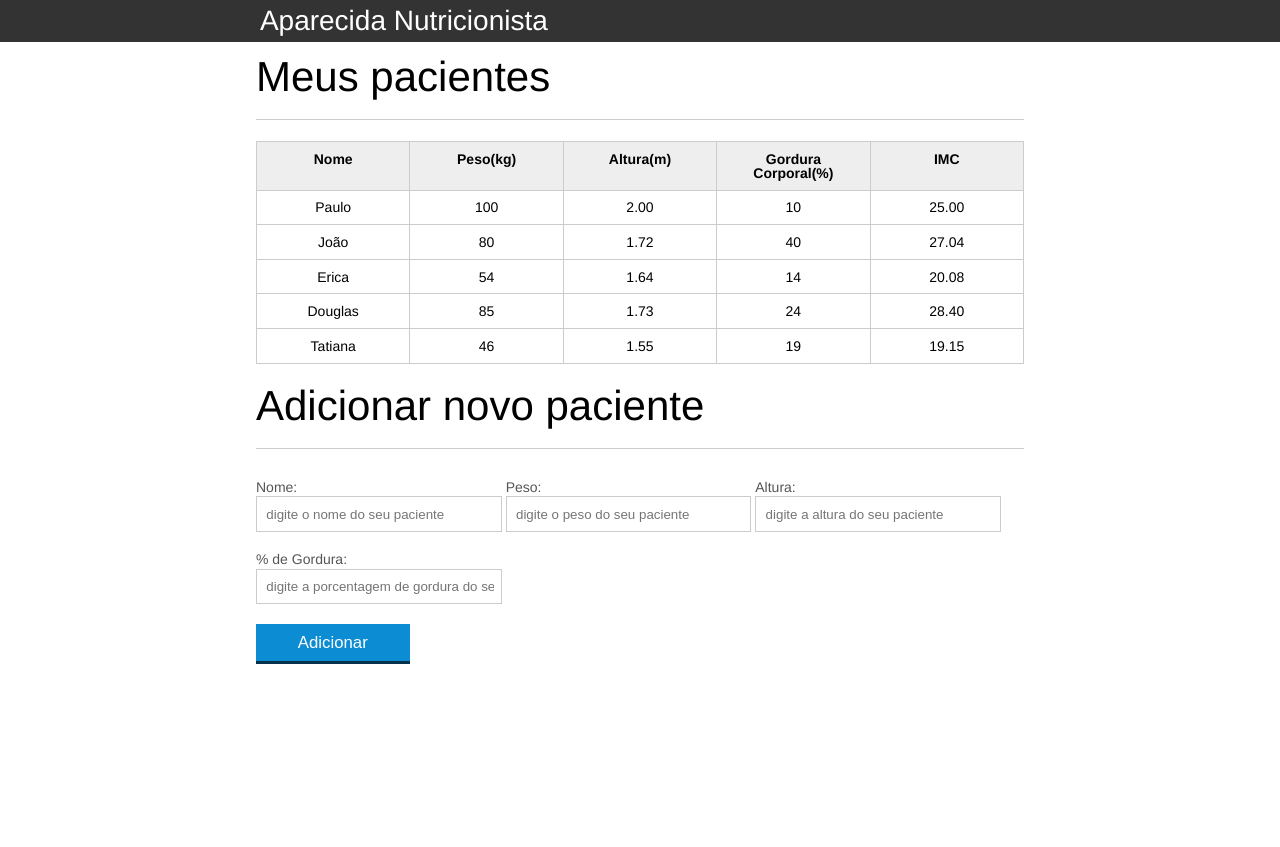
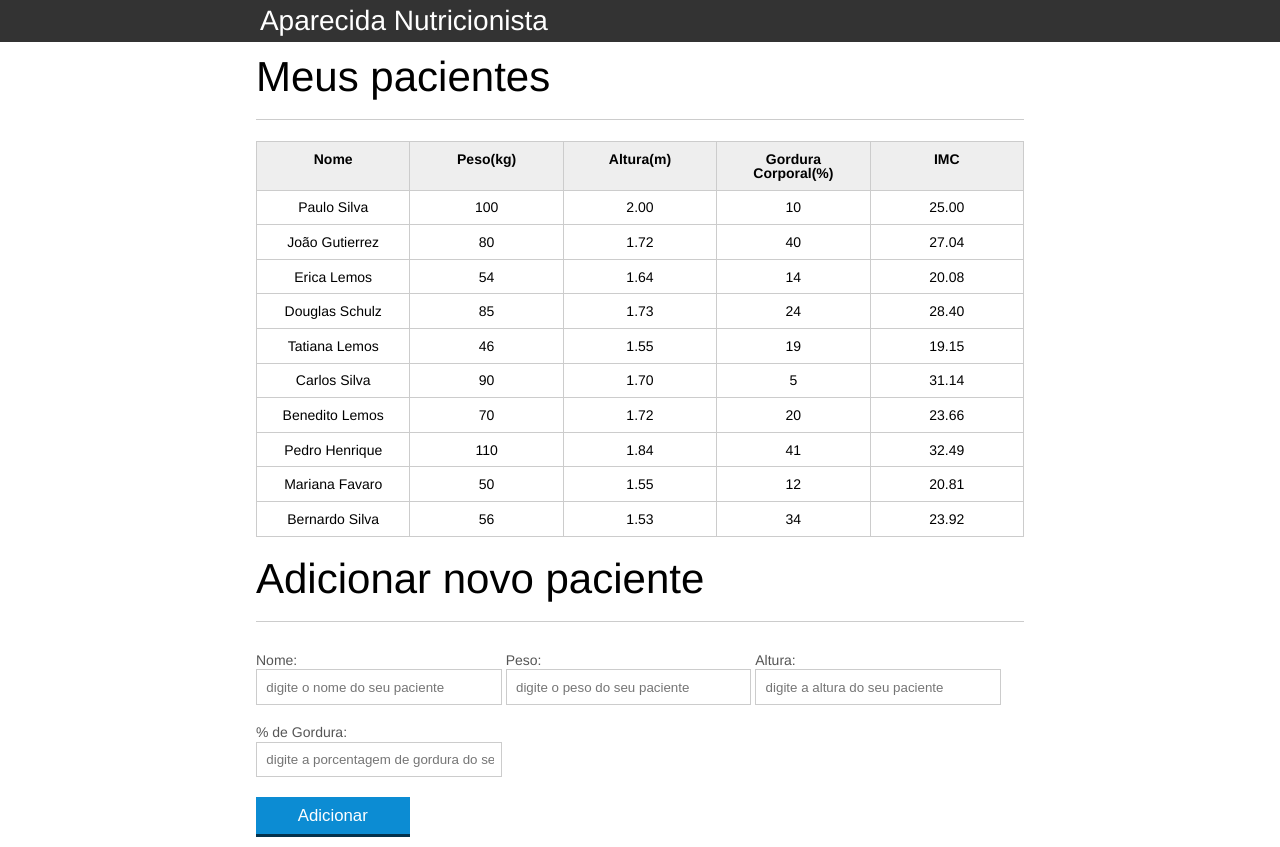
Before and after one commit to Bendazzoli/AluraJavascript, a plain HTML site: page AparecidaNutricao/index.html in a window 1280 px wide. Before the commit the page ends 800 px from the top, so only its background shows below. Drawn offline with Linux system fonts and the light colour scheme.

Commit message:
Aumentando lista inicial

```diff
--- a/AparecidaNutricao/index.html
+++ b/AparecidaNutricao/index.html
@@ -28,7 +28,7 @@
 					</thead>
 					<tbody id="tabela-pacientes">
 						<tr class="paciente">
-							<td class="info-nome">Paulo</td>
+							<td class="info-nome">Paulo Silva</td>
 							<td class="info-peso">100</td>
 							<td class="info-altura">2.00</td>
 							<td class="info-gordura">10</td>
@@ -36,7 +36,7 @@
 						</tr>
 
 						<tr class="paciente" >
-							<td class="info-nome">João</td>
+							<td class="info-nome">João Gutierrez</td>
 							<td class="info-peso">80</td>
 							<td class="info-altura">1.72</td>
 							<td class="info-gordura">40</td>
@@ -44,7 +44,7 @@
 						</tr>
 
 						<tr class="paciente" >
-							<td class="info-nome">Erica</td>
+							<td class="info-nome">Erica Lemos</td>
 							<td class="info-peso">54</td>
 							<td class="info-altura">1.64</td>
 							<td class="info-gordura">14</td>
@@ -52,17 +52,55 @@
 						</tr>
 
 						<tr class="paciente">
-							<td class="info-nome">Douglas</td>
+							<td class="info-nome">Douglas Schulz</td>
 							<td class="info-peso">85</td>
 							<td class="info-altura">1.73</td>
 							<td class="info-gordura">24</td>
 							<td class="info-imc">0</td>
 						</tr>
 						<tr class="paciente" >
-							<td class="info-nome">Tatiana</td>
+							<td class="info-nome">Tatiana Lemos</td>
 							<td class="info-peso">46</td>
 							<td class="info-altura">1.55</td>
 							<td class="info-gordura">19</td>
+							<td class="info-imc">0</td>
+						</tr>
+						<tr class="paciente">
+							<td class="info-nome">Carlos Silva</td>
+							<td class="info-peso">90</td>
+							<td class="info-altura">1.70</td>
+							<td class="info-gordura">5</td>
+							<td class="info-imc">0</td>
+						</tr>
+
+						<tr class="paciente" >
+							<td class="info-nome">Benedito Lemos</td>
+							<td class="info-peso">70</td>
+							<td class="info-altura">1.72</td>
+							<td class="info-gordura">20</td>
+							<td class="info-imc">0</td>
+						</tr>
+
+						<tr class="paciente" >
+							<td class="info-nome">Pedro Henrique</td>
+							<td class="info-peso">110</td>
+							<td class="info-altura">1.84</td>
+							<td class="info-gordura">41</td>
+							<td class="info-imc">0</td>
+						</tr>
+
+						<tr class="paciente">
+							<td class="info-nome">Mariana Favaro</td>
+							<td class="info-peso">50</td>
+							<td class="info-altura">1.55</td>
+							<td class="info-gordura">12</td>
+							<td class="info-imc">0</td>
+						</tr>
+						<tr class="paciente" >
+							<td class="info-nome">Bernardo Silva</td>
+							<td class="info-peso">56</td>
+							<td class="info-altura">1.53</td>
+							<td class="info-gordura">34</td>
 							<td class="info-imc">0</td>
 						</tr>
 					</tbody>
```
